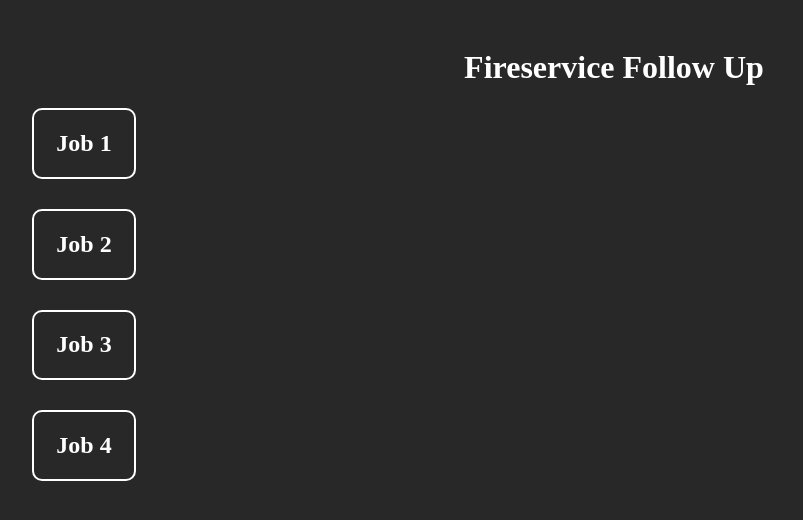
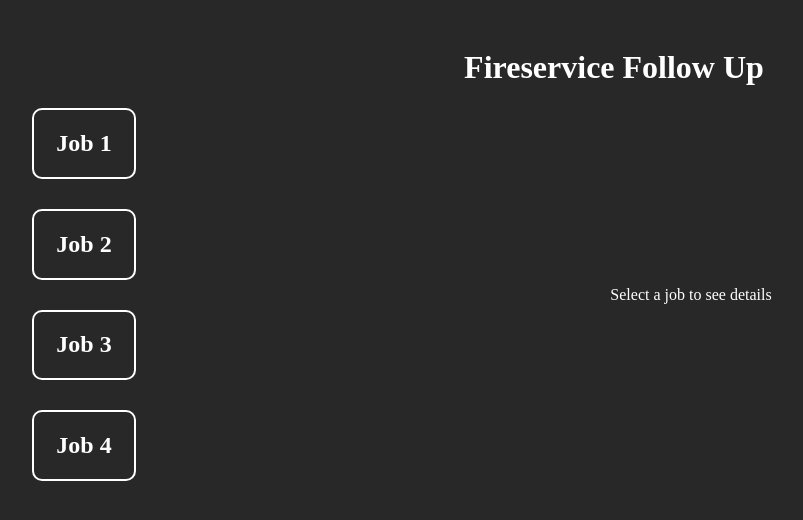
Before and after one commit to patrickriley1/fireservicefollowup, a React (Vite) app: page / in a window 1280 px wide. Shown: the top 520 px of the page, without its empty margins (26-829 px from the left). Built offline with nearby package versions, Linux system fonts and the light colour scheme.

Commit message:
added editor

```diff
--- a/src/App.css
+++ b/src/App.css
@@ -41,3 +41,28 @@
     margin-left: 5px;
     color: var(--color2);
 }
+
+.content {
+  display: flex;
+  flex-direction: row;
+  color: var(--color2);
+}
+
+.job-details {
+  flex: 1;
+  display: flex;
+  flex-direction: column;
+  align-items: center;
+  text-align: center;
+  justify-content: center;
+  color: var(--color2);
+}
+
+.edit-message {
+    display: flex;
+    flex-direction: column;
+    align-items: center;
+    text-align: center;
+    justify-content: center;
+    color: var(--color2);
+}
--- a/src/App.jsx
+++ b/src/App.jsx
@@ -9,7 +9,23 @@ function App() {
     { id: 4, name: 'Job 4', recipient: 'Recipient 4', message: 'Message 4' }
   ])
   const [selectedJob, setSelectedJob] = useState(null)
-  const [messagePreview, setMessagePreview] = useState(null)
+  const [isEditing, setIsEditing] = useState(false)
+  const [editedMessage, setEditedMessage] = useState('')
+
+  const handleEdit = () => {
+    const job = jobs.find(job => job.id === selectedJob)
+    setEditedMessage(job ? job.message : '')
+    setIsEditing(true)
+  }
+
+  const handleSave = () => {
+    setJobs(jobs.map(job =>
+      job.id === selectedJob ? { ...job, message: editedMessage } : job
+    ))
+    setIsEditing(false)
+  }
+
+  const selected = jobs.find(job => job.id === selectedJob)
 
   return (
     <div>
@@ -19,12 +35,35 @@ function App() {
       <div className='content'>
         <div className='jobs'>
           {jobs.map((job) => (
-            <div key={job.id} className='job'>
-              <h2 onMouseClick={() => { setSelectedJob(job) }}>{job.name}</h2>
+            <div key={job.id} className='job' onClick={() => { setSelectedJob(job.id); setIsEditing(false); }}>
+              <h2>{job.name}</h2>
             </div>
           ))}
         </div>
-
+        <div className='job-details'>
+          {selected ? (
+            <>
+              <h2>{selected.name}</h2>
+              <p>{selected.recipient}</p>
+              <p>{selected.message}</p>
+              <button>Send</button>
+              <button onClick={handleEdit}>Edit</button>
+            </>
+          ) : (
+            <p>Select a job to see details</p>
+          )}
+          {isEditing && (
+            <div className='edit-message'>
+              <h3>Edit Message</h3>
+              <textarea
+                value={editedMessage}
+                onChange={e => setEditedMessage(e.target.value)}
+                placeholder="Message"
+              />
+              <button onClick={handleSave}>Save</button>
+            </div>
+          )}
+        </div>
       </div>
     </div>
   )
```
